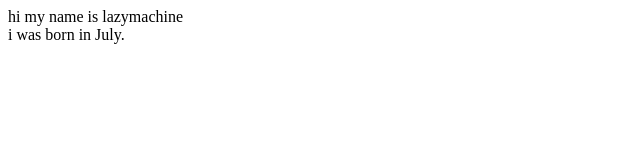
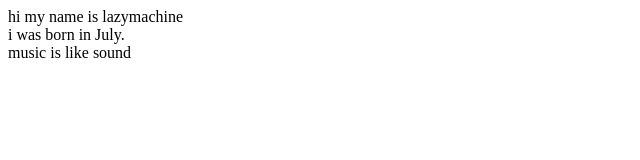
Before and after one commit to lazymachinejp/hello-github, a plain HTML site: page index.html in a window 1280 px wide. Shown: the whole page, without its empty margins (0-640 px from the left). Drawn offline with Linux system fonts and the light colour scheme.

Commit message:
Update index.html

```diff
--- a/index.html
+++ b/index.html
@@ -1,2 +1,3 @@
 <div>hi my name is lazymachine</div>
 <div>i was born in July.</div>
+<div>music is like sound<div>
```
